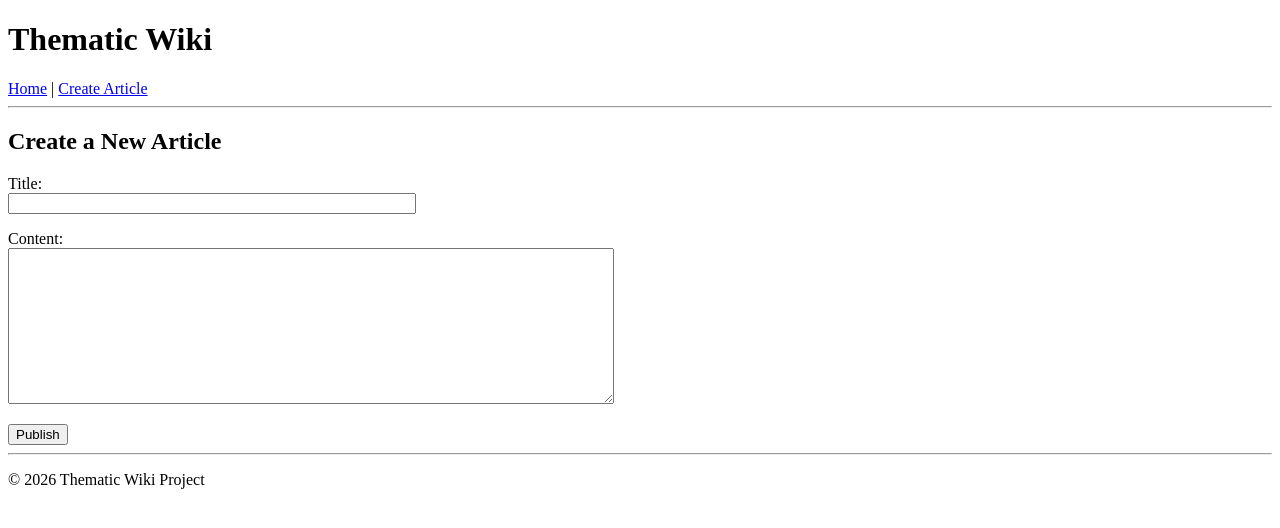
After one commit to Andrew3378o/course-work-2course-2semester, a Flask app: page /article/new in a window 1280 px wide. The commit adds this page. Shown: the top 528 px of the page. Run offline with Flask 3, Linux system fonts and the light colour scheme.

Commit message:
feat: add form and logic to create new articles

```diff
--- a/app.py
+++ b/app.py
@@ -1,8 +1,9 @@
 import os
-from flask import Flask, render_template, abort
+from flask import Flask, render_template, abort, request, redirect, url_for
 from dotenv import load_dotenv
 from db import get_db_connection
 
+# Initialize environment and app
 load_dotenv()
 app = Flask(__name__)
 app.secret_key = os.environ.get('SECRET_KEY', 'default-secret-key')
@@ -14,7 +15,7 @@ def index():
     if conn:
         cursor = conn.cursor(dictionary=True)
         try:
-            cursor.execute("SELECT id, title, content FROM articles LIMIT 10")
+            cursor.execute("SELECT id, title, content FROM articles ORDER BY id DESC LIMIT 10")
             articles = cursor.fetchall()
         except Exception as e:
             print(f"Database error: {e}")
@@ -43,5 +44,31 @@ def article_detail(article_id):
 
     return render_template('article.html', article=article)
 
+# Route to handle creation of new articles
+@app.route('/article/new', methods=['GET', 'POST'])
+def create_article():
+    if request.method == 'POST':
+        title = request.form.get('title')
+        content = request.form.get('content')
+
+        # Basic validation
+        if title and content:
+            conn = get_db_connection()
+            if conn:
+                cursor = conn.cursor()
+                try:
+                    # Insert new article into database
+                    cursor.execute("INSERT INTO articles (title, content) VALUES (%s, %s)", (title, content))
+                    conn.commit()
+                except Exception as e:
+                    print(f"Database error: {e}")
+                finally:
+                    cursor.close()
+                    conn.close()
+            return redirect(url_for('index'))
+
+    # Render form for GET requests
+    return render_template('create_article.html')
+
 if __name__ == '__main__':
     app.run(debug=True)
--- a/templates/base.html
+++ b/templates/base.html
@@ -7,7 +7,11 @@
 </head>
 <body>
     <header>
-        <h1><a href="{{ url_for('index') }}">Thematic Wiki</a></h1>
+        <h1><a href="{{ url_for('index') }}" style="text-decoration: none; color: black;">Thematic Wiki</a></h1>
+        <nav>
+            <a href="{{ url_for('index') }}">Home</a> |
+            <a href="{{ url_for('create_article') }}">Create Article</a>
+        </nav>
         <hr>
     </header>
 
--- /dev/null
+++ b/templates/create_article.html
@@ -0,0 +1,19 @@
+{% extends "base.html" %}
+
+{% block title %}Create Article - Thematic Wiki{% endblock %}
+
+{% block content %}
+    <h2>Create a New Article</h2>
+
+    <form action="{{ url_for('create_article') }}" method="POST">
+        <div style="margin-bottom: 1em;">
+            <label for="title">Title:</label><br>
+            <input type="text" id="title" name="title" required style="width: 100%; max-width: 400px;">
+        </div>
+        <div style="margin-bottom: 1em;">
+            <label for="content">Content:</label><br>
+            <textarea id="content" name="content" rows="10" required style="width: 100%; max-width: 600px;"></textarea>
+        </div>
+        <button type="submit">Publish</button>
+    </form>
+{% endblock %}
```
